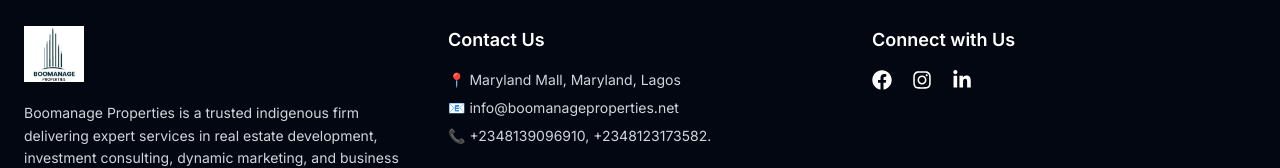
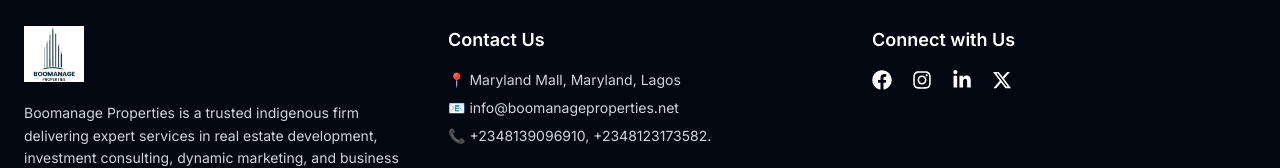
Before and after one commit to ikennaex/boomanage-properties, a React (Vite) app: page / in a window 1280 px wide. Shown: the part 3382-3550 px from the top of the page. Built offline with nearby package versions, Linux system fonts and the light colour scheme; a web font is replaced by a local one.

Commit message:
added X icon

```diff
--- a/src/Components/Footer/Footer.jsx
+++ b/src/Components/Footer/Footer.jsx
@@ -2,6 +2,7 @@
 import { logo } from '../../imports'
 import { FaFacebook, FaInstagram, FaLinkedinIn } from 'react-icons/fa'
 import { Link } from 'react-router'
+import { FaXTwitter } from 'react-icons/fa6'
 
 const Footer = () => {
   const year = new Date().getFullYear()
@@ -43,6 +44,9 @@
               <a href="https://www.linkedin.com/in/boomanage-properties-2ba629138/" target="_blank" rel="noopener noreferrer" aria-label="LinkedIn">
                 <FaLinkedinIn size={20} className="hover:text-blue-300 transition" />
               </a>
+              <a href="https://x.com/BoomanagePrope1" target="_blank" rel="noopener noreferrer" aria-label="LinkedIn">
+                <FaXTwitter size={20} className="hover:text-blue-300 transition" />
+              </a>
             </div>
           </div>
         </div>
```
